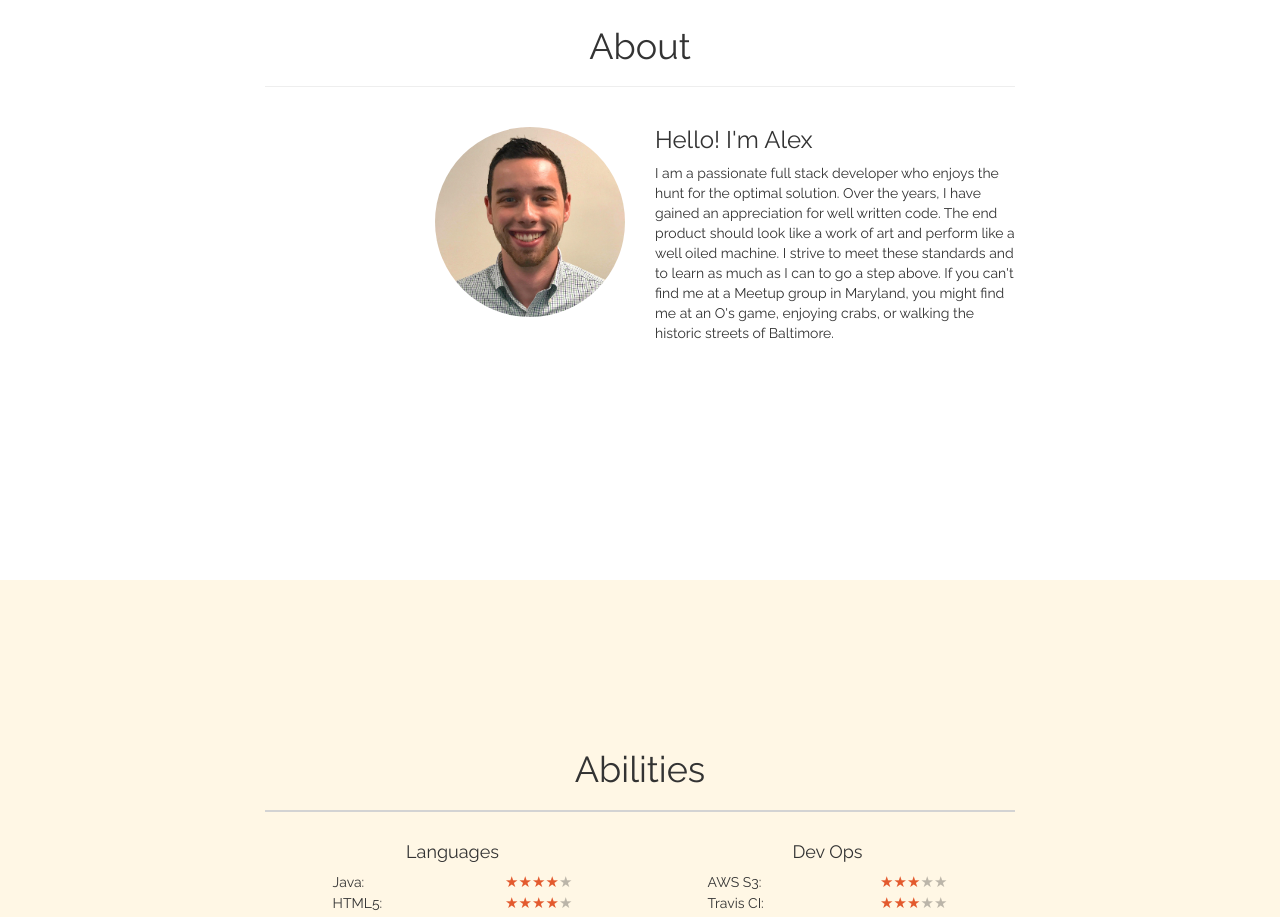
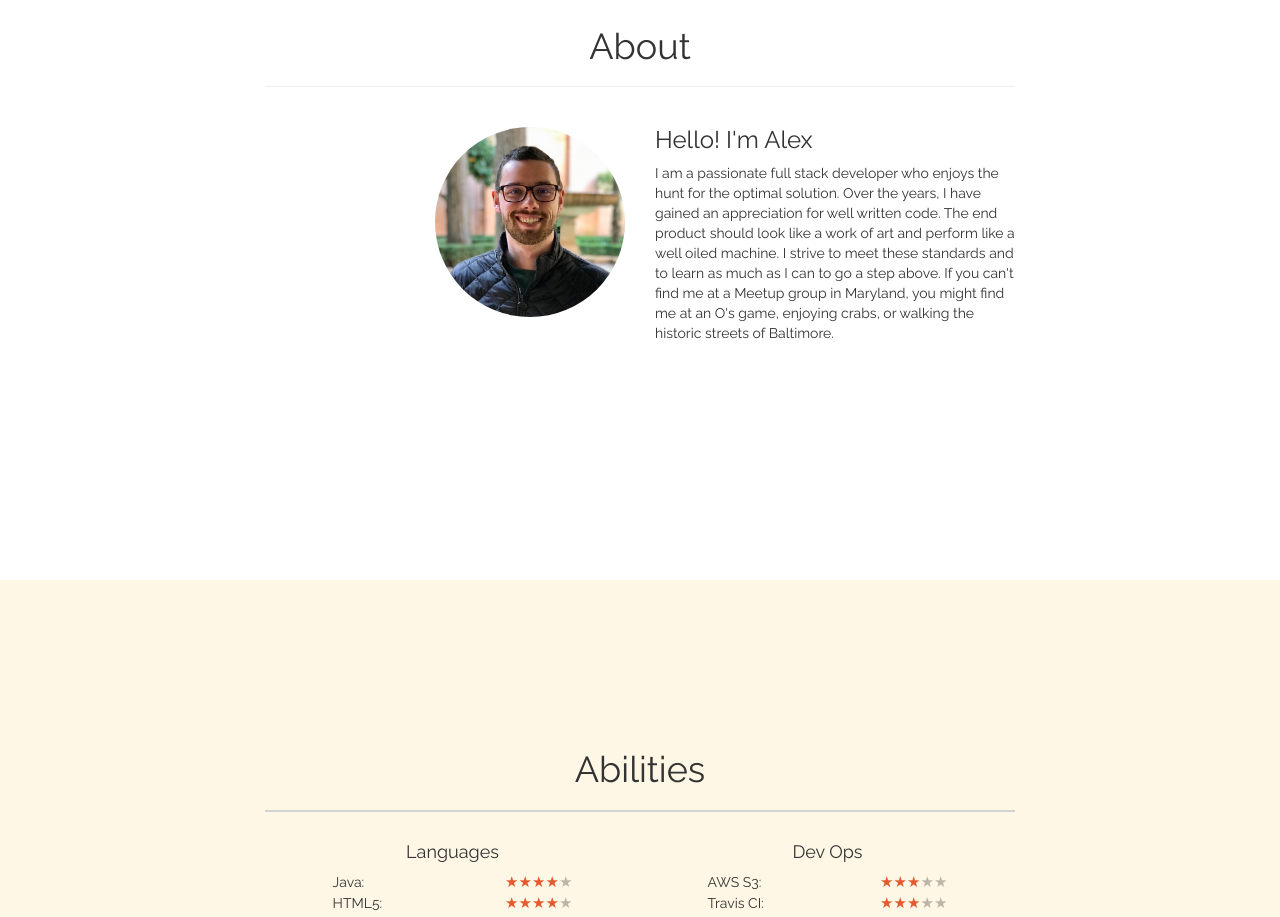
Before and after one commit to CodeByAlex/Code-By-Alex-Front-End, an Angular app: page / in a window 1280 px wide. Shown: the part 1020-1937 px from the top of the page. Built offline with nearby package versions, Linux system fonts and the light colour scheme.

Commit message:
updated profile photo

```diff
--- a/src/app/about/about.component.html
+++ b/src/app/about/about.component.html
@@ -26,7 +26,7 @@
       <div class="text-right
                   col-xs-12
                   col-sm-6 padding-20px center-mobile-text">
-        <img src="/assets/alex-photo.jpg" class="size-50 site-profile-img" alt="Alex">
+        <img src="/assets/alex-photo.jpeg" class="size-50 site-profile-img" alt="Alex">
       </div>
 
       <div class="col-xs-12
```
Also changed, not shown: src/assets/alex-photo.jpeg (added), src/assets/alex-photo.jpg (deleted).
